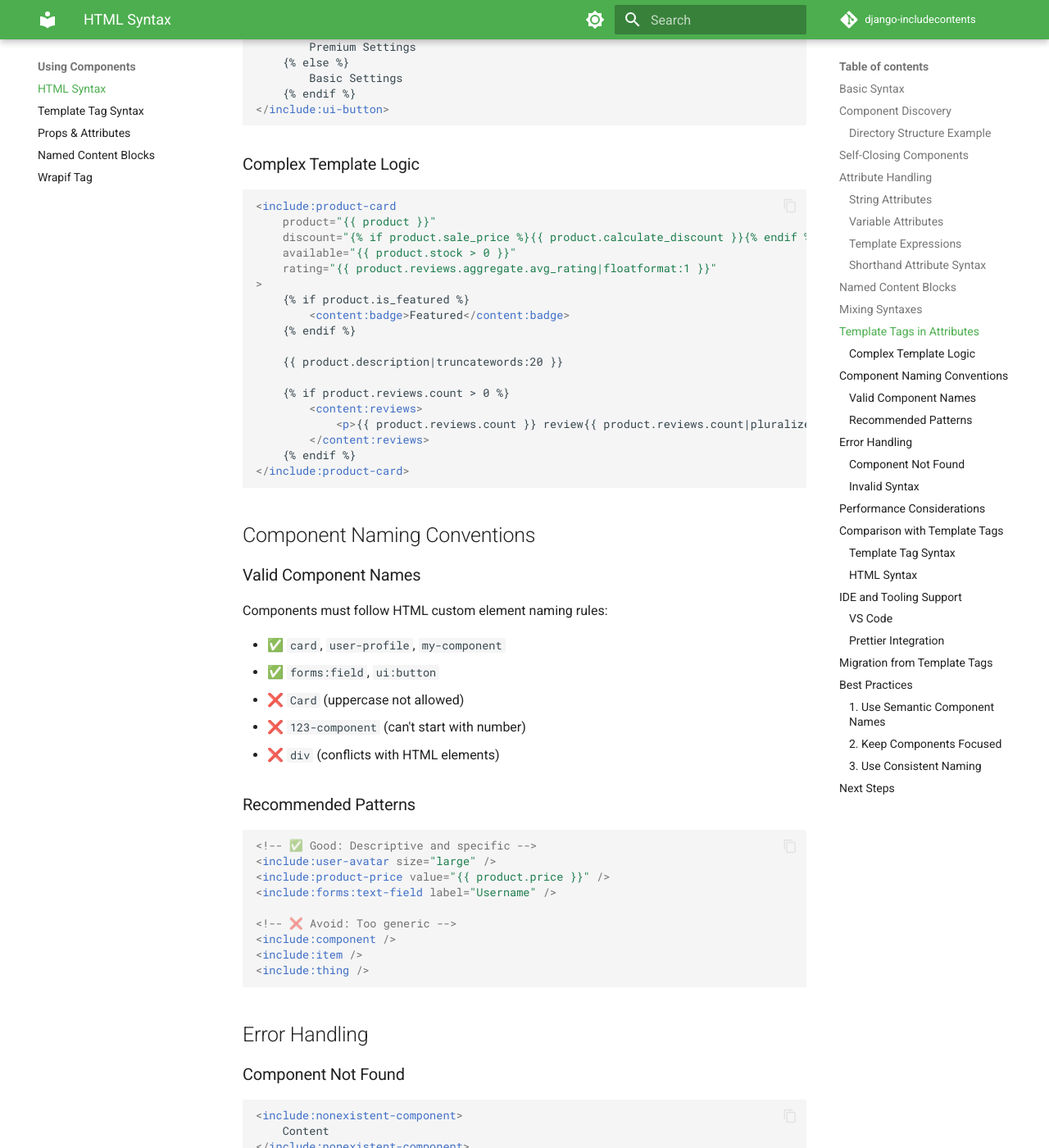
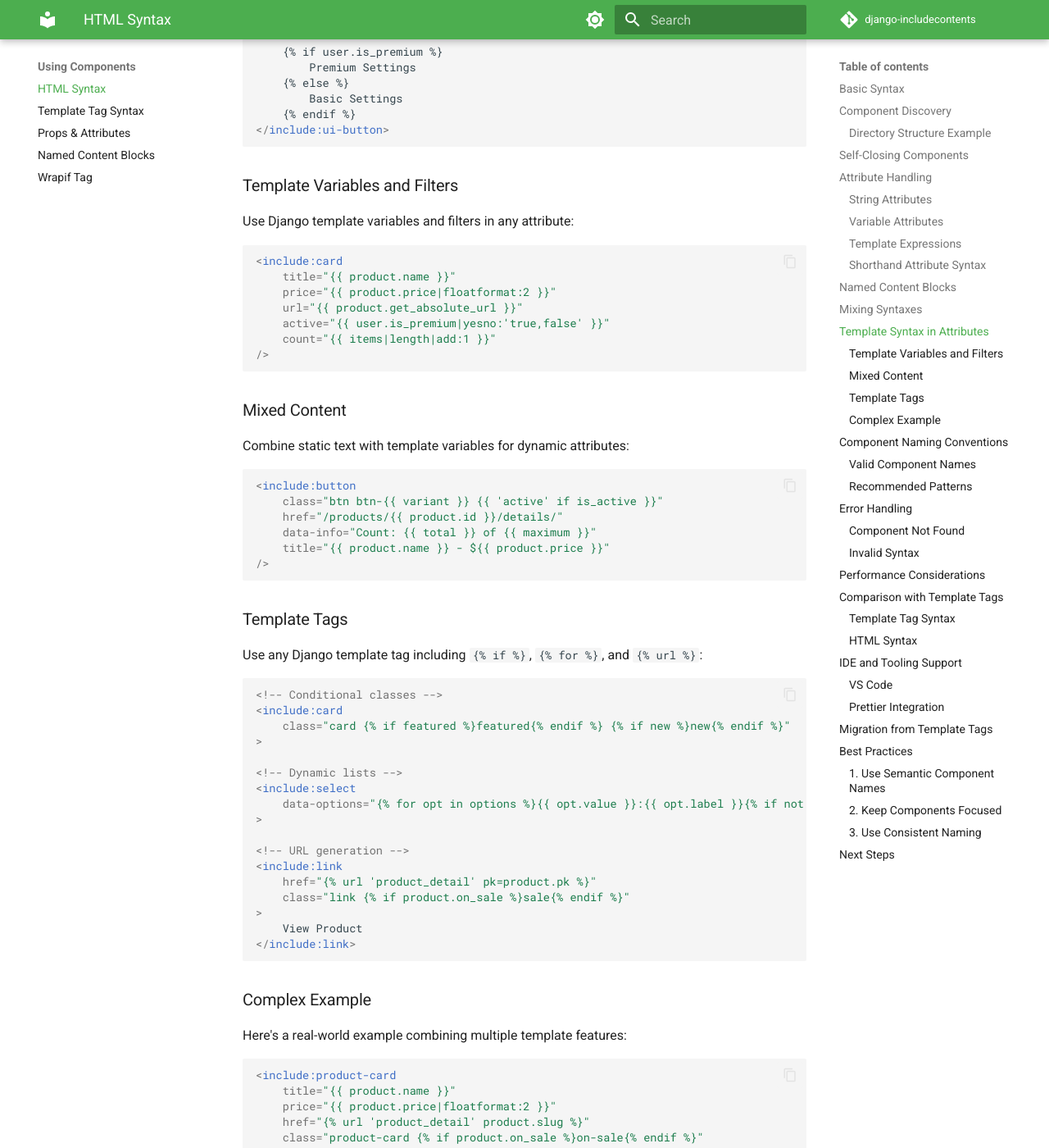
Before and after one commit to SmileyChris/django-includecontents, an MkDocs documentation site: the page built from docs/using-components/html-syntax.md, in a window 1280 px wide and 1400 px high, scrolled down 4359 px. Shown: the whole window at 82% size. Built offline with MkDocs 1.6.1 and Material for MkDocs 9.7.7, drawn with Linux system fonts in a browser that asks for light colours; comment, search, counter and statistics services are not loaded; some of the changed text lies outside the part shown.

Commit message:
Update documentation to reflect mixed content support
- Update HTML syntax documentation to show that template syntax is fully
  supported in component attributes
- Simplify the documentation by removing checkmarks since everything works
- Add clear sections for template variables, mixed content, and template tags
- Add a comprehensive real-world example
- Add changelog entry for the new mixed content feature

````diff
--- a/docs/using-components/html-syntax.md
+++ b/docs/using-components/html-syntax.md
@@ -185,9 +185,9 @@ You can mix HTML content syntax with traditional `{% contents %}` blocks:
 </include:card>
 ```
 
-## Template Tags in Attributes
+## Template Syntax in Attributes
 
-Component attributes fully support Django template tags:
+Component attributes now support the full Django template language, including variables, filters, and template tags:
 
 ```html
 <include:ui-button
@@ -204,14 +204,69 @@ Component attributes fully support Django template tags:
 </include:ui-button>
 ```
 
-### Complex Template Logic
+### Template Variables and Filters
+
+Use Django template variables and filters in any attribute:
+
+```html
+<include:card
+    title="{{ product.name }}"
+    price="{{ product.price|floatformat:2 }}"
+    url="{{ product.get_absolute_url }}"
+    active="{{ user.is_premium|yesno:'true,false' }}"
+    count="{{ items|length|add:1 }}"
+/>
+```
+
+### Mixed Content
+
+Combine static text with template variables for dynamic attributes:
+
+```html
+<include:button
+    class="btn btn-{{ variant }} {{ 'active' if is_active }}"
+    href="/products/{{ product.id }}/details/"
+    data-info="Count: {{ total }} of {{ maximum }}"
+    title="{{ product.name }} - ${{ product.price }}"
+/>
+```
+
+### Template Tags
+
+Use any Django template tag including `{% if %}`, `{% for %}`, and `{% url %}`:
+
+```html
+<!-- Conditional classes -->
+<include:card
+    class="card {% if featured %}featured{% endif %} {% if new %}new{% endif %}"
+>
+
+<!-- Dynamic lists -->
+<include:select
+    data-options="{% for opt in options %}{{ opt.value }}:{{ opt.label }}{% if not forloop.last %},{% endif %}{% endfor %}"
+>
+
+<!-- URL generation -->
+<include:link
+    href="{% url 'product_detail' pk=product.pk %}"
+    class="link {% if product.on_sale %}sale{% endif %}"
+>
+    View Product
+</include:link>
+```
+
+### Complex Example
+
+Here's a real-world example combining multiple template features:
 
 ```html
 <include:product-card
-    product="{{ product }}"
-    discount="{% if product.sale_price %}{{ product.calculate_discount }}{% endif %}"
-    available="{{ product.stock > 0 }}"
-    rating="{{ product.reviews.aggregate.avg_rating|floatformat:1 }}"
+    title="{{ product.name }}"
+    price="{{ product.price|floatformat:2 }}"
+    href="{% url 'product_detail' product.slug %}"
+    class="product-card {% if product.on_sale %}on-sale{% endif %}"
+    data-category="{{ product.category.slug }}"
+    stock-status="{{ product.stock|yesno:'in-stock,out-of-stock' }}"
 >
     {% if product.is_featured %}
         <content:badge>Featured</content:badge>
@@ -219,11 +274,9 @@ Component attributes fully support Django template tags:
 
     {{ product.description|truncatewords:20 }}
 
-    {% if product.reviews.count > 0 %}
-        <content:reviews>
-            <p>{{ product.reviews.count }} review{{ product.reviews.count|pluralize }}</p>
-        </content:reviews>
-    {% endif %}
+    <content:footer>
+        <p class="reviews">{{ product.review_count }} review{{ product.review_count|pluralize }}</p>
+    </content:footer>
 </include:product-card>
 ```
 
````
Also changed, not shown: changes/+mixed-content-attributes.feature.md (added, +1 -0 lines).
